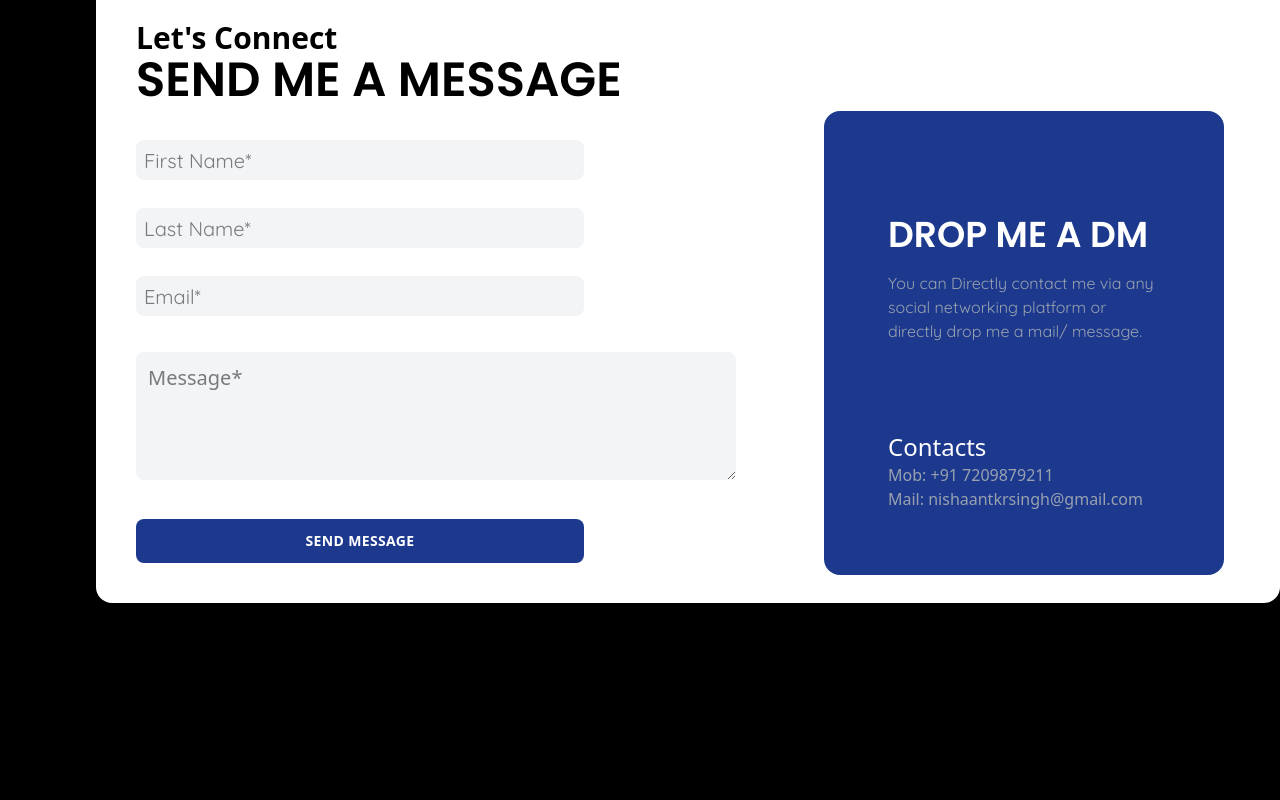
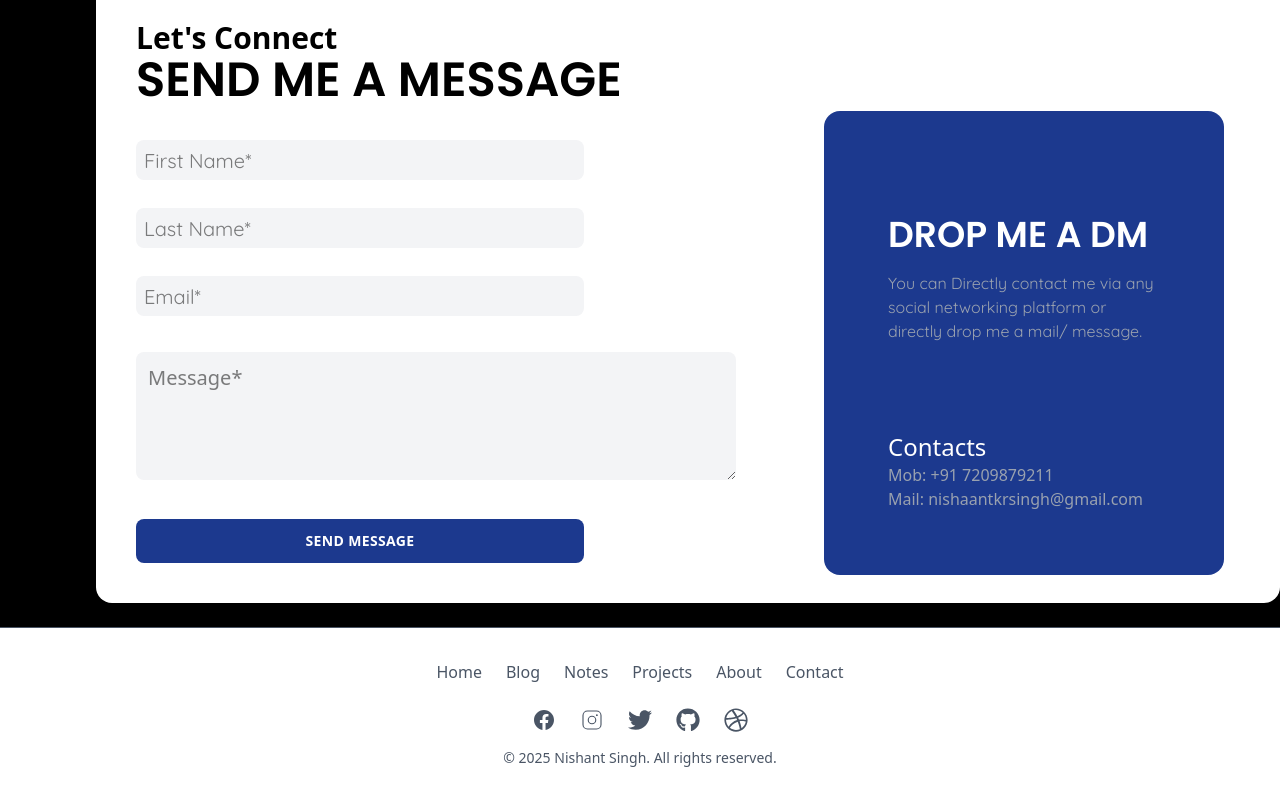
Before and after one commit to neharepos/protfolio-clone, a React (Vite) app: page / in a window 1280 px wide. Shown: the part 3489-4289 px from the top of the page. Before the commit the page ends 4116 px from the top, so only its background shows below. Built offline with nearby package versions, Linux system fonts and the light colour scheme; a web font is replaced by a local one.

Commit message:
made the footer section

```diff
--- a/src/App.jsx
+++ b/src/App.jsx
@@ -7,6 +7,7 @@ import Notes from './components/Notes/Notes'
 import Project from './components/Project/Project'
 import Form from './components/Form/Form'
 import Information from './components/Information/Information'
+import Footer from './components/Footer/Footer'
 
 function App() {
 
@@ -36,9 +37,10 @@ function App() {
       {/* Info below form by default */}
       <div className="mt-6 lg:mt-8 w-full lg:absolute lg:bottom-8 lg:right-6 lg:w-1/2">
         <Information />
+
       </div>
     </div>
-
+<Footer/>
 
 
 
--- /dev/null
+++ b/src/components/Footer/Footer.jsx
@@ -0,0 +1,32 @@
+import React from 'react'
+import { RiFacebookCircleFill } from "react-icons/ri";
+import { PiInstagramLogoLight } from "react-icons/pi";
+import { FaTwitter, FaGithub, FaDribbble } from "react-icons/fa";
+
+const Footer = () => {
+  return (
+    <footer className="bg-white text-gray-600 py-8 border-t">
+      <div className="container mx-auto px-6 flex flex-col items-center">
+        <ul className="flex flex-wrap justify-center space-x-6 mb-6">
+          <li><a href="#" className="hover:text-black">Home</a></li>
+          <li><a href="#" className="hover:text-black">Blog</a></li>
+          <li><a href="#" className="hover:text-black">Notes</a></li>
+          <li><a href="#" className="hover:text-black">Projects</a></li>
+          <li><a href="#" className="hover:text-black">About</a></li>
+          <li><a href="#" className="hover:text-black">Contact</a></li>
+        </ul>
+
+        <div className="flex gap-6 text-2xl mb-4">
+          <a href="#"><RiFacebookCircleFill className="hover:text-blue-600" /></a>
+          <a href="#"><PiInstagramLogoLight className="hover:text-pink-500" /></a>
+          <a href="#"><FaTwitter className="hover:text-blue-400" /></a>
+          <a href="#"><FaGithub className="hover:text-black" /></a>
+          <a href="#"><FaDribbble className="hover:text-pink-400" /></a>
+        </div>
+        <p className="text-sm">&copy; 2025 Nishant Singh. All rights reserved.</p>
+      </div>
+    </footer>
+  )
+}
+
+export default Footer
```
